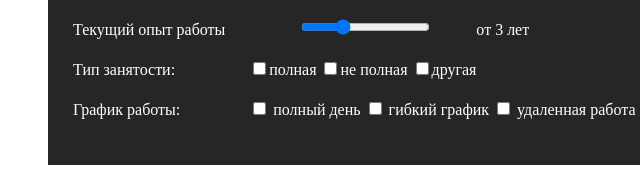
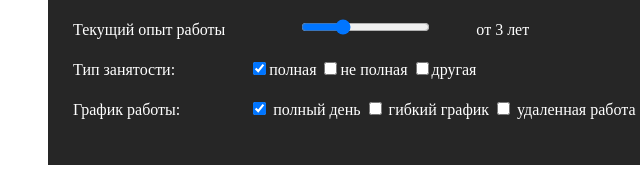
Before and after one commit to PavelZankin/Intensive, a plain HTML site: page index.html in a window 1280 px wide. Both pictures are taken after a click on the link "Расширенный поиск". Shown: the part 420-592 px from the top of the page, 242-882 px from the left. Drawn offline with Linux system fonts and the light colour scheme; no server answers.

Commit message:
correcting
very little changes

```diff
--- a/index.html
+++ b/index.html
@@ -74,9 +74,9 @@
             </div>
 
             <div class="checkboxTypeOfEmployment" colspan="2">
-            	<input type="checkbox"/>полная
-            	<input type="checkbox"/>не полная
-                <input type="checkbox"/>другая
+            	<input type="checkbox" checked>полная
+            	<input type="checkbox">не полная
+                <input type="checkbox">другая
             </div>
 
         </div>
@@ -87,9 +87,9 @@
             </div>
 
             <div class="checkboxWorkSchedule" colspan="2">
-            	<input type="checkbox"/> полный день
-            	<input type="checkbox"/> гибкий график
-                <input type="checkbox"/> удаленная работа
+            	<input type="checkbox" checked> полный день
+            	<input type="checkbox"> гибкий график
+                <input type="checkbox"> удаленная работа
             </div>
 
         </div>
```
